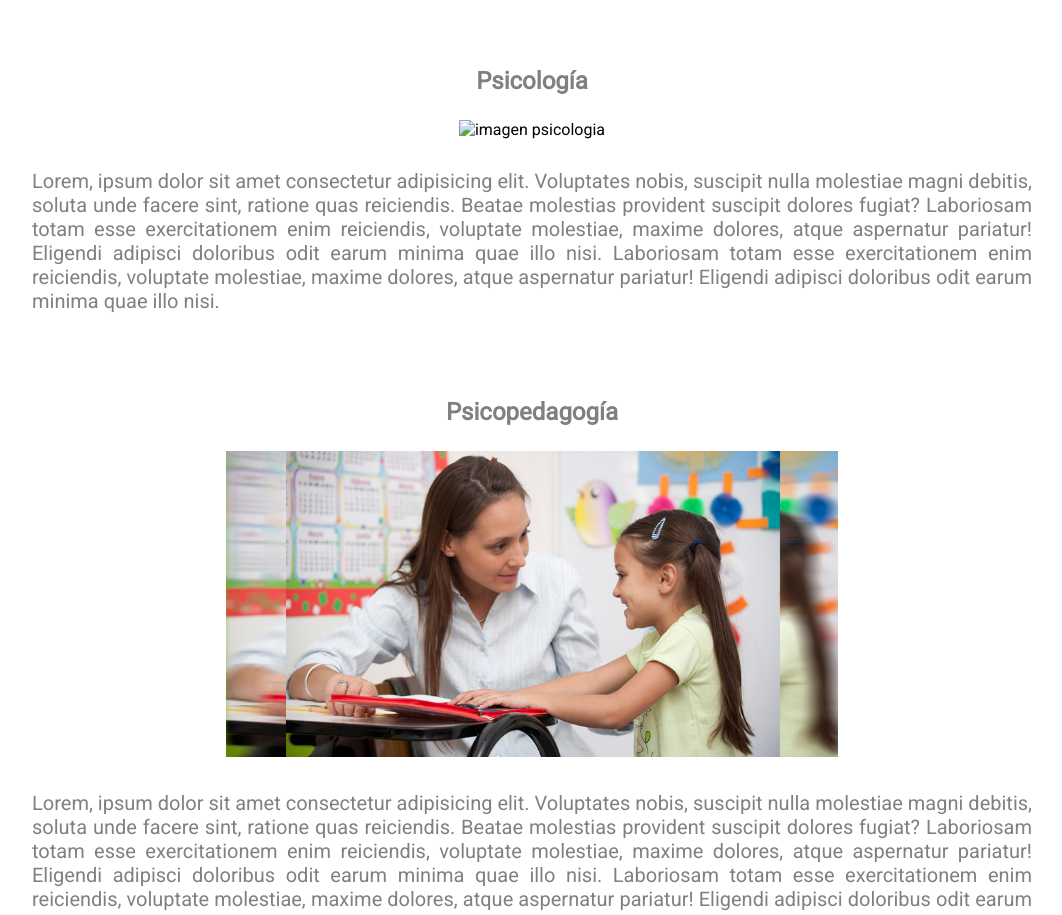
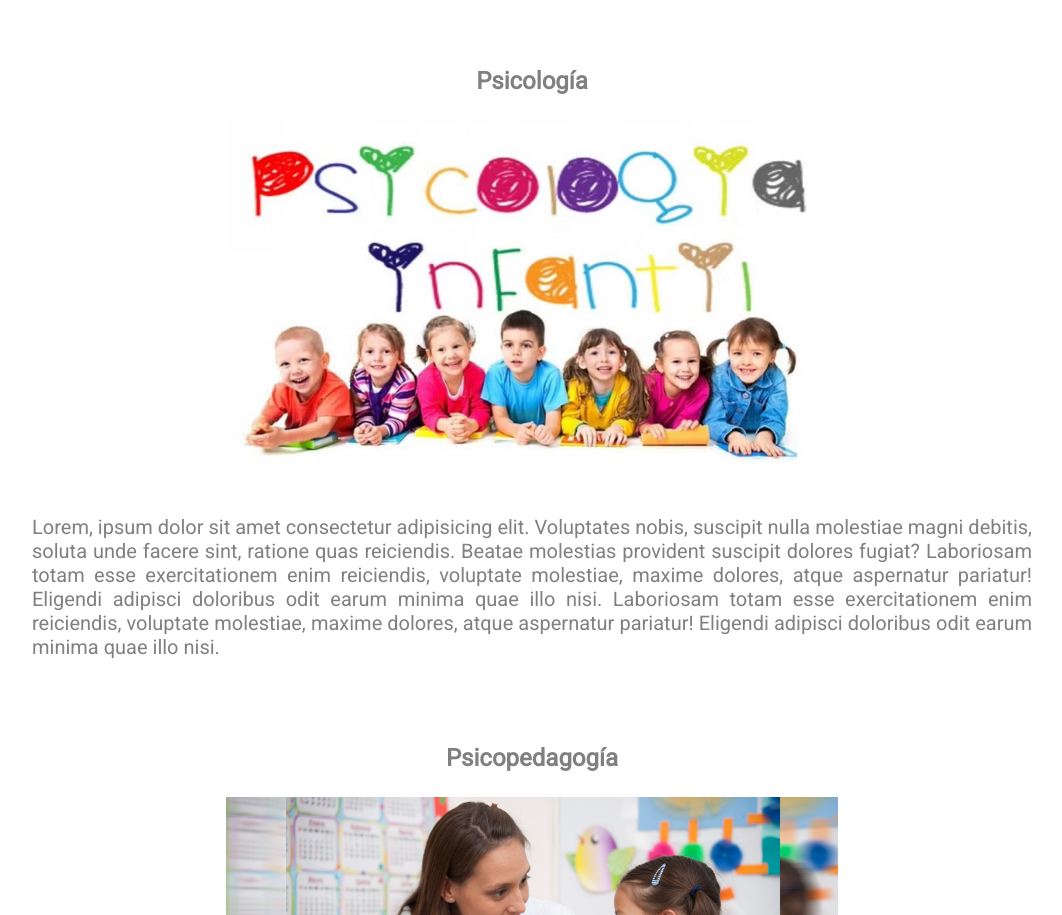
Before and after one commit to MJoseBravo/Animaciones, a plain HTML site: page servicios.html in a window 1280 px wide. Shown: the part 2236-3151 px from the top of the page, without its empty margins (108-1170 px from the left). Drawn offline with Linux system fonts and the light colour scheme.

Commit message:
correccion ruta imagen

```diff
--- a/servicios.html
+++ b/servicios.html
@@ -48,7 +48,7 @@
         <div  id="psico" class="terapia">
             <h2>Psicología</h2>
             <div>
-                <img src="./assets/imgs/psico.avif" alt="imagen psicologia">
+                <img src="./assets/imgs/psico.png" alt="imagen psicologia">
             </div>
             <div>
                 <p class="texto-terapia">Lorem, ipsum dolor sit amet consectetur adipisicing elit. Voluptates nobis, suscipit nulla molestiae magni debitis, soluta unde facere sint, ratione quas reiciendis. Beatae molestias provident suscipit dolores fugiat? Laboriosam totam esse exercitationem enim reiciendis, voluptate molestiae, maxime dolores, atque aspernatur pariatur! Eligendi adipisci doloribus odit earum minima quae illo nisi. Laboriosam totam esse exercitationem enim reiciendis, voluptate molestiae, maxime dolores, atque aspernatur pariatur! Eligendi adipisci doloribus odit earum minima quae illo nisi.</p>
```
